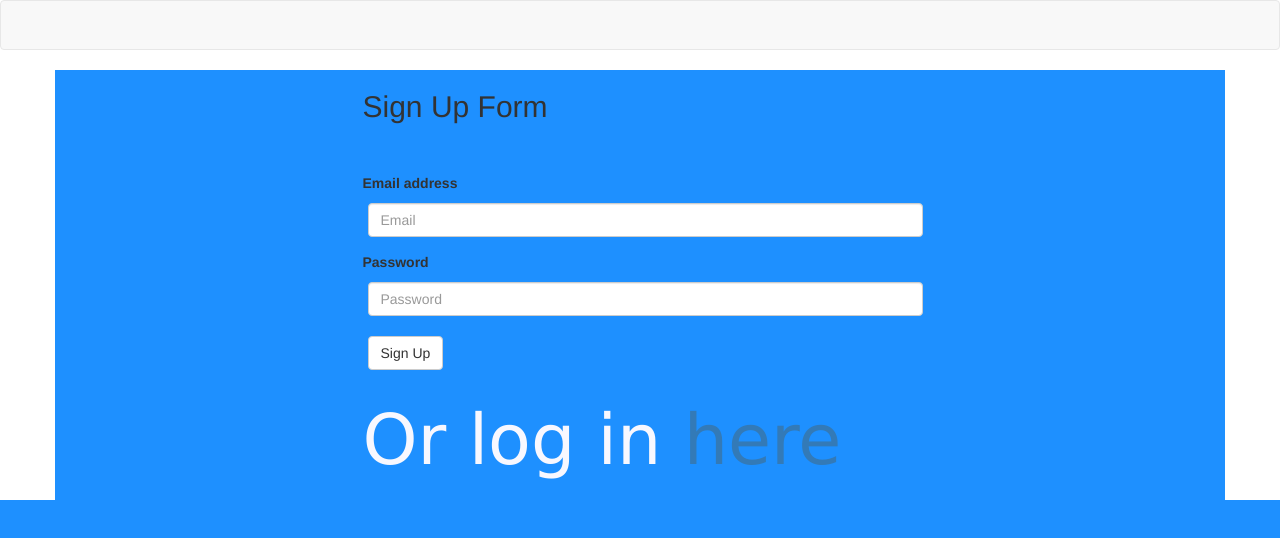
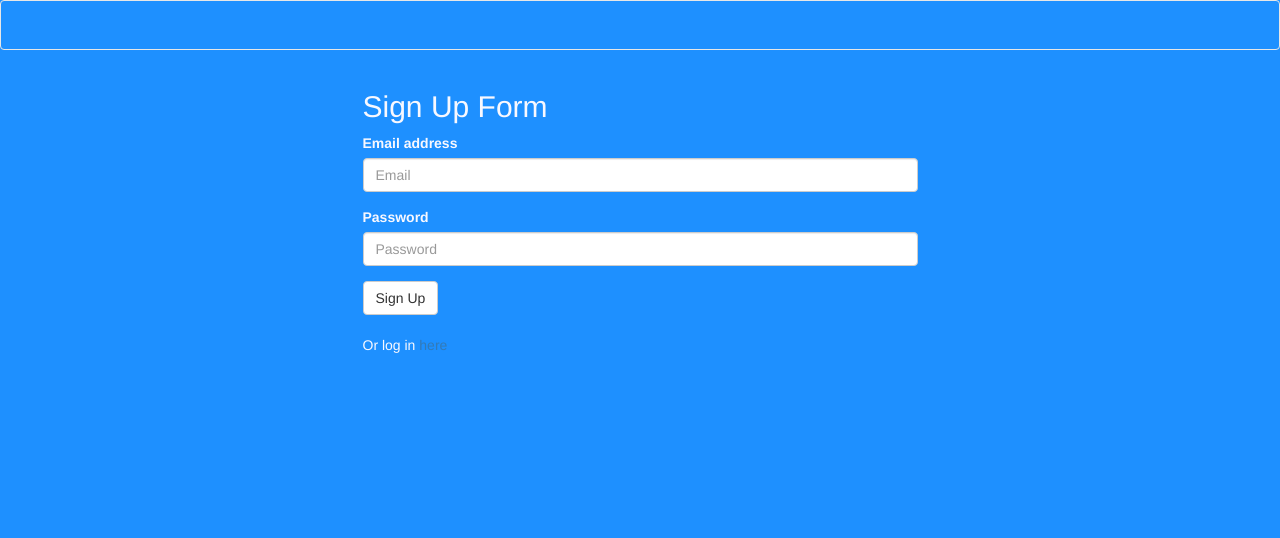
Before and after one commit to MikChanna/Jinji, a website: page public/signup.html in a window 1280 px wide. Drawn offline with nearby package versions, Linux system fonts and the light colour scheme.

Commit message:
styling of login page

```diff
--- a/public/signup.html
+++ b/public/signup.html
@@ -6,7 +6,7 @@
   <meta charset="UTF-8">
   <meta name="viewport" content="width=device-width, initial-scale=1">
   <link rel="stylesheet" href="https://maxcdn.bootstrapcdn.com/bootswatch/3.3.7/lumen/bootstrap.min.css">
-  <link href="stylesheets/style.css" rel="stylesheet">
+  <link href="stylesheets/signup.css" rel="stylesheet">
 </head>
 
 <body>
--- /dev/null
+++ b/public/stylesheets/signup.css
@@ -0,0 +1,8 @@
+*,
+html,
+body,
+.navbar-default,
+h2 {
+    background: dodgerblue;
+    color: ghostwhite;
+}
```
